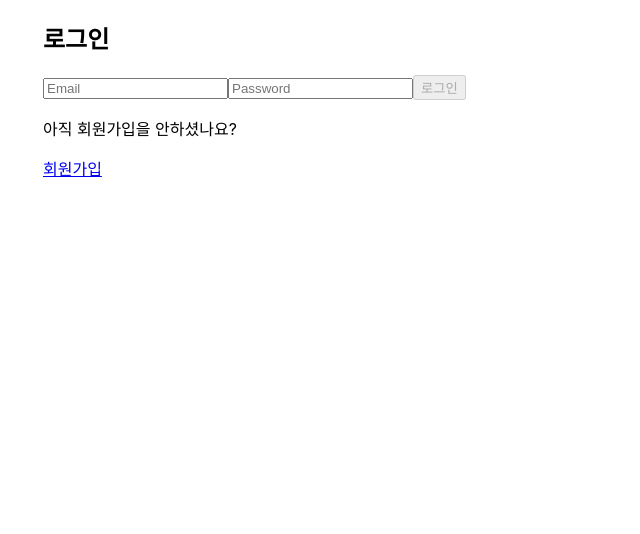
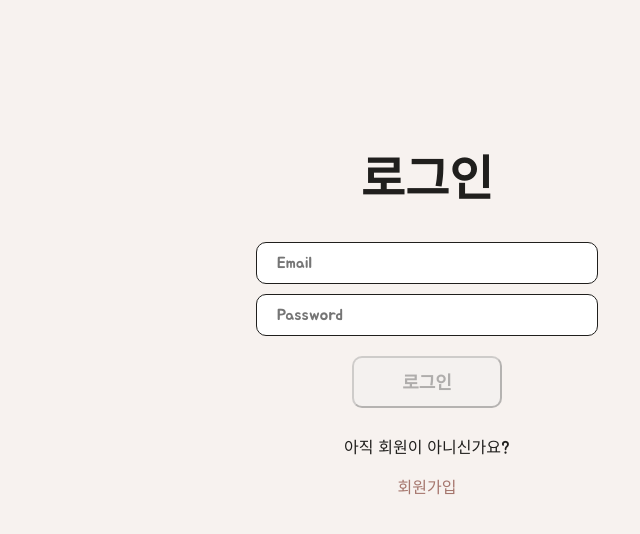
Before and after one commit to yses9296/wanted-pre-onboarding-frontend, a React (Create React App) app: page /signin in a window 1280 px wide. Shown: the top 534 px of the page, without its empty margins (213-853 px from the left). Built offline with nearby package versions, Linux system fonts and the light colour scheme.

Commit message:
Add styled-components

```diff
--- a/public/index.html
+++ b/public/index.html
@@ -10,34 +10,14 @@
       content="Web site created using create-react-app"
     />
     <link rel="apple-touch-icon" href="%PUBLIC_URL%/logo192.png" />
-    <!--
-      manifest.json provides metadata used when your web app is installed on a
-      user's mobile device or desktop. See https://developers.google.com/web/fundamentals/web-app-manifest/
-    -->
     <link rel="manifest" href="%PUBLIC_URL%/manifest.json" />
-    <!--
-      Notice the use of %PUBLIC_URL% in the tags above.
-      It will be replaced with the URL of the `public` folder during the build.
-      Only files inside the `public` folder can be referenced from the HTML.
-
-      Unlike "/favicon.ico" or "favicon.ico", "%PUBLIC_URL%/favicon.ico" will
-      work correctly both with client-side routing and a non-root public URL.
-      Learn how to configure a non-root public URL by running `npm run build`.
-    -->
-    <title>React App</title>
+    <!-- Font -->
+    <link rel="preconnect" href="https://fonts.googleapis.com">
+    <link rel="preconnect" href="https://fonts.gstatic.com" crossorigin>
+    <link href="https://fonts.googleapis.com/css2?family=Jua&display=swap" rel="stylesheet">
+    <title>Eunseo Choi - ToDo</title>
   </head>
   <body>
-    <noscript>You need to enable JavaScript to run this app.</noscript>
     <div id="root"></div>
-    <!--
-      This HTML file is a template.
-      If you open it directly in the browser, you will see an empty page.
-
-      You can add webfonts, meta tags, or analytics to this file.
-      The build step will place the bundled scripts into the <body> tag.
-
-      To begin the development, run `npm start` or `yarn start`.
-      To create a production bundle, use `npm run build` or `yarn build`.
-    -->
   </body>
 </html>
--- a/src/App.js
+++ b/src/App.js
@@ -7,19 +7,20 @@ import Todo from './routes/Todo';
 
 function App() {
   return (
-    <Container>
+    <Main>
       <Routes>
         <Route path='/' element={<SignUp/>} />
         <Route path='/signup' element={<SignUp/>} />
         <Route path='/signin' element={<SignIn/>} />
         <Route path='/todo' element={<Todo/>} />
       </Routes>
-    </Container>
+    </Main>
   );
 }
-const Container = styled.div`
+
+const Main = styled.div`
   width: 60%;
-  height: 100vh;
+  min-height: 90vh;
   margin: 0 auto;
 `
 
--- a/src/index.css
+++ b/src/index.css
@@ -1,13 +1,20 @@
 body {
   margin: 0; padding: 0; box-sizing: border-box;
-  font-family: -apple-system, BlinkMacSystemFont, 'Segoe UI', 'Roboto', 'Oxygen',
+  font-family: 'Jua', -apple-system, BlinkMacSystemFont, 'Segoe UI', 'Roboto', 'Oxygen',
     'Ubuntu', 'Cantarell', 'Fira Sans', 'Droid Sans', 'Helvetica Neue',
     sans-serif;
   -webkit-font-smoothing: antialiased;
   -moz-osx-font-smoothing: grayscale;
+
+  background-color: #F7F2EF;
+  color: #201F1D;
 }
 
 code {
   font-family: source-code-pro, Menlo, Monaco, Consolas, 'Courier New',
     monospace;
 }
+
+input, button {
+  font-family: 'Jua', sans-serif;
+}
--- a/src/routes/SignIn.js
+++ b/src/routes/SignIn.js
@@ -1,6 +1,7 @@
 import React, { useEffect, useState } from 'react';
-import { Link, useNavigate } from "react-router-dom";
+import { useNavigate } from "react-router-dom";
 import axios from 'axios';
+import { Container, Header, Form, Input, Button, Error, LinkItem } from '../styles';
 
 const SignIn = () => {
     const API_URL = ' https://pre-onboarding-selection-task.shop/'
@@ -17,18 +18,29 @@ const SignIn = () => {
     const onChangePassword = (e) => {
         setPassword(e.target.value);
     }
-    const onSubmitHandler = (e) => {
+    const onSubmitHandler = async (e) => {
         e.preventDefault();
 
-        axios.post(`${API_URL}auth/signin`, {
-            email: email,
-            password: password
-        }).then((response) => {
-            localStorage.setItem("ACCESS_TOKEN", response.data.access_token)
-            navigate("/todo");
-        }).catch((err) => {
-            setSignInError(err.response.data);
-        }).finally(() => {});
+        try {
+            const response = await axios.post(`${API_URL}auth/signin`, {
+                email: email,
+                password: password
+            })
+
+            if(response.status === 200){
+                localStorage.setItem("ACCESS_TOKEN", response.data.access_token)
+                navigate("/todo");
+                setSignInError('');
+            }
+        }
+        catch(error){
+            if (error.response.status === 401) {
+                setSignInError('이메일 또는 비밀번호가 일치하지 않습니다.')
+            }
+            else if(error.response.status === 404){
+                setSignInError('사용자를 찾을 수 없습니다. 다시 시도해 주세요.')
+            }
+        }
     }
 
     useEffect(() => {
@@ -42,16 +54,16 @@ const SignIn = () => {
     })
 
     return (
-        <div>
-            <h2>로그인</h2>
-            <form onSubmit={onSubmitHandler}>
-                <input type="email" data-testid="email-input" value={email} placeholder='Email' onChange={onChangeEmail} required/>
-                <input type="password" data-testid="password-input" value={password} placeholder='Password' onChange={onChangePassword} required/>
-                <button data-testid="signin-button" disabled={disabled}>로그인</button>
-            </form>
-            {signInError && <p>{signInError}</p>}
-            <p>아직 회원가입을 안하셨나요? </p> <Link to='/signup'>회원가입</Link>
-        </div>
+        <Container>
+            <Header>로그인</Header>
+            <Form onSubmit={onSubmitHandler}>
+                <Input type="email" data-testid="email-input" value={email} placeholder='Email' onChange={onChangeEmail} required/>
+                <Input type="password" data-testid="password-input" value={password} placeholder='Password' onChange={onChangePassword} required/>
+                <Button data-testid="signin-button" disabled={disabled}>로그인</Button>
+            </Form>
+            {signInError && <Error>{signInError}</Error>}
+            <p>아직 회원이 아니신가요? </p> <LinkItem to='/signup'>회원가입</LinkItem>
+        </Container>
     )
 }
 
--- a/src/routes/SignUp.js
+++ b/src/routes/SignUp.js
@@ -1,6 +1,7 @@
 import React, { useState, useEffect } from 'react';
-import { Link, useNavigate } from "react-router-dom";
+import { useNavigate } from "react-router-dom";
 import axios from 'axios';
+import { Container, Header, Form, Input, Button, Error, LinkItem } from '../styles';
 
 const SignUp = () => {
     const API_URL = ' https://pre-onboarding-selection-task.shop/'
@@ -24,6 +25,7 @@ const SignUp = () => {
             email: email,
             password: password
         }).then((response) => {
+            alert('회원가입에 성공하였습니다. 로그인을 시도해주세요.')
             navigate("/signin");
         }).catch((err) => {
             setSignUpError(err.response.data);
@@ -38,19 +40,19 @@ const SignUp = () => {
         if(ACCESS_TOKEN) {
             navigate("/todo");
         }
-    }, [])
+    }, [ACCESS_TOKEN, navigate])
 
     return (
-        <div>
-            <h2>회원가입</h2>
-            <form onSubmit={onSubmitHandler}>
-                <input type="email" data-testid="email-input" value={email} placeholder='Email' onChange={onChangeEmail} required/>
-                <input type="password" data-testid="password-input" value={password} placeholder='Password' onChange={onChangePassword} required/>
-                <button data-testid="signup-button" disabled={disabled}>회원가입</button>
-            </form>
-            {signUpError && <p>{signUpError}</p>}
-            <p>이미 회원이신가요?</p> <Link to='/signin'>로그인</Link>
-        </div>
+        <Container>
+            <Header>회원가입</Header>
+            <Form onSubmit={onSubmitHandler}>
+                <Input type="email" data-testid="email-input" value={email} placeholder='Email' onChange={onChangeEmail} required/>
+                <Input type="password" data-testid="password-input" value={password} placeholder='Password' onChange={onChangePassword} required/>
+                <Button data-testid="signin-button" disabled={disabled}>회원가입</Button>
+            </Form>
+            {signUpError && <Error>{signUpError}</Error>}
+            <p>이미 회원이신가요?</p> <LinkItem to='/signin'>로그인</LinkItem>
+        </Container>
     )
 }
 
--- /dev/null
+++ b/src/styles.js
@@ -0,0 +1,146 @@
+import styled from 'styled-components';
+import { Link } from 'react-router-dom';
+
+export const Main = styled.div`
+    width: 60%;
+    min-height: 90vh;
+    margin: 0 auto;
+`
+
+export const Container = styled.div`
+    width: 100%;
+    display: flex;
+    flex-direction: column;
+    align-items: center;
+
+    padding: 100px 0;
+`
+export const Header = styled.h2`
+    font-size: 3rem;
+    margin-bottom: 30px;
+`
+export const Form = styled.form`
+    width: 100%;
+    display: flex;
+    flex-direction: column;
+    align-items: center;
+`
+export const Input = styled.input`
+    min-width: 300px;
+    padding: 10px 20px;
+    margin-bottom: 10px;
+    font-size: 16px;
+    border-radius: 10px;
+    border: 1px solid #201F1D;
+`
+export const Button = styled.button`
+    min-width: 150px;
+    padding: 10px 20px;
+    margin: 10px 0;
+    border-radius: 10px;
+    font-size: 18px;
+    font-weight: 700;
+    transition: .25s;
+
+    &: hover {
+        background-color: #FF7E62;
+        transition: .25s;
+    }
+`
+export const Error = styled.p`
+    color: #FD5639;
+    font-size: 16px;
+    font-weight: 800;
+`
+export const LinkItem = styled(Link)`
+    display: flex;
+    align-items: center;
+    justify-content: center;
+    width: 100%;
+    height: 100%;
+    padding: 0 16px;
+    text-decoration: none;
+    color: #A5766D;
+    font-size: 16px;
+
+    &: hover {
+        color: #FF7E62;
+    }
+`
+
+export const ToDoForm = styled.form`
+    min-width: 500px;
+    display: flex;
+    align-items: center;
+    justify-content: space-between;
+`
+export const ToDoInput = styled.input`
+    display: block;
+    width: 380px;
+
+    padding: 5px 10px;
+    font-size: 16px;
+    border-radius: 10px;
+    border: 1px solid #201F1D;
+
+`
+export const ToDoButton = styled.button`
+    display: block;
+    padding: 5px 15px;
+    border-radius: 5px;
+    font-size: 18px;
+    font-weight: 700;
+    background-color: #EDBAAF;
+`
+export const ToDoUl= styled.ul`
+    min-width: 460px;
+    padding: 10px;
+    margin: 15px 0;
+`;
+export const ToDoLi= styled.li`
+    display: flex;
+    flex-direction: row;
+    align-items: center;
+    justify-content: space-between;
+    padding: 14px 5px;
+    margin: 5px 0p;
+    border-bottom: 1px solid #dbdbdb;
+
+    &: last-child {
+        border-bottom: 0;
+    }
+`;
+
+export const ToDoLabel= styled.label`
+    width: 70%;
+`;
+export const EditInput= styled.input`
+    display: block;
+    width: 70%;
+
+    padding: 2px 8px;
+    font-size: 16px;
+    border-radius: 3px;
+    border: 1px solid #201F1D;
+`;
+export const ButtonWrap= styled.div`
+    width: 20%;
+`;
+
+export const ToDoItemButton = styled.button`
+    background-color: #fff;
+    padding: 4px 6px;
+    border: 1px solid #201F1D;
+    border-radius: 3px;
+    margin-right: 4px;
+    transition: .2s
+
+    &: last-child {
+        margin-right: 0;
+    }
+    &: hover {
+        background-color: #201F1D;
+        color: #fff;
+        transition: .2s
+    }
+`
```
Also changed, not shown: src/components/ToDoItem.js (+17 -11 lines), src/routes/Todo.js (+15 -9 lines).
